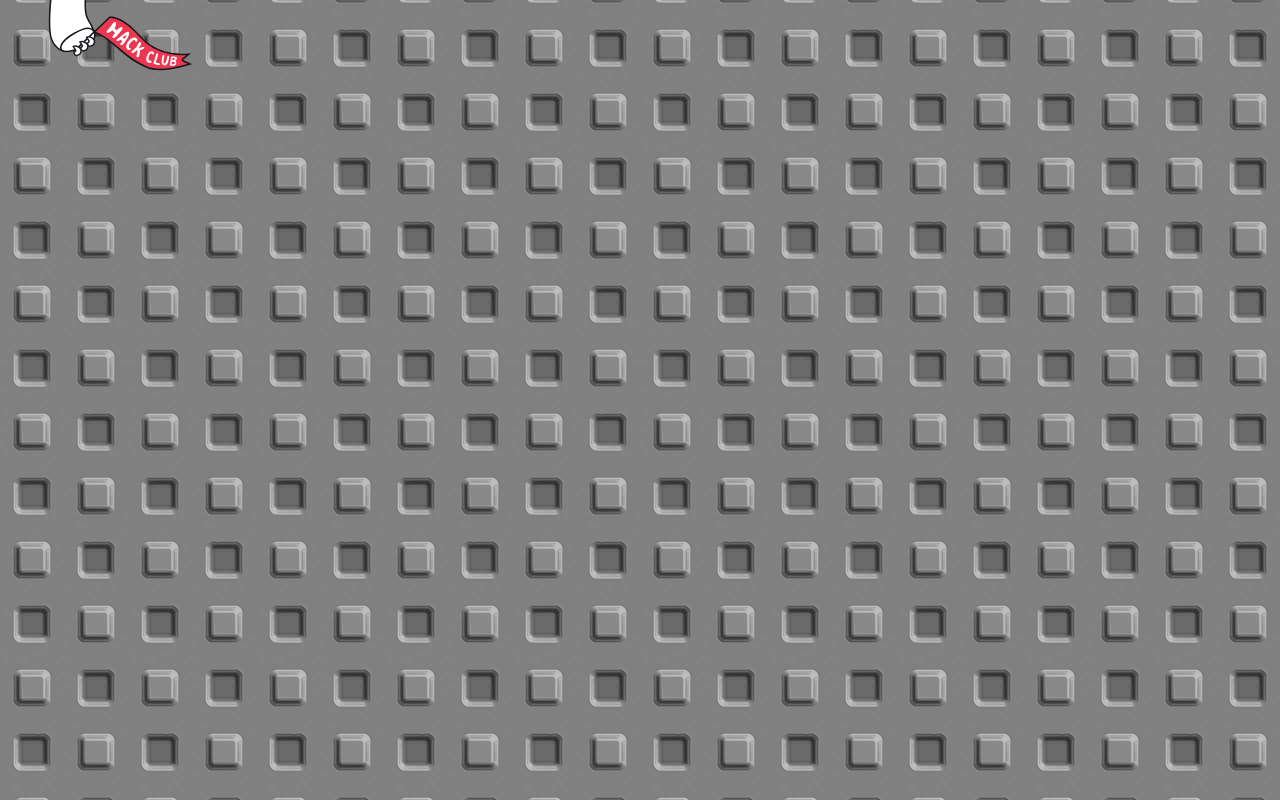
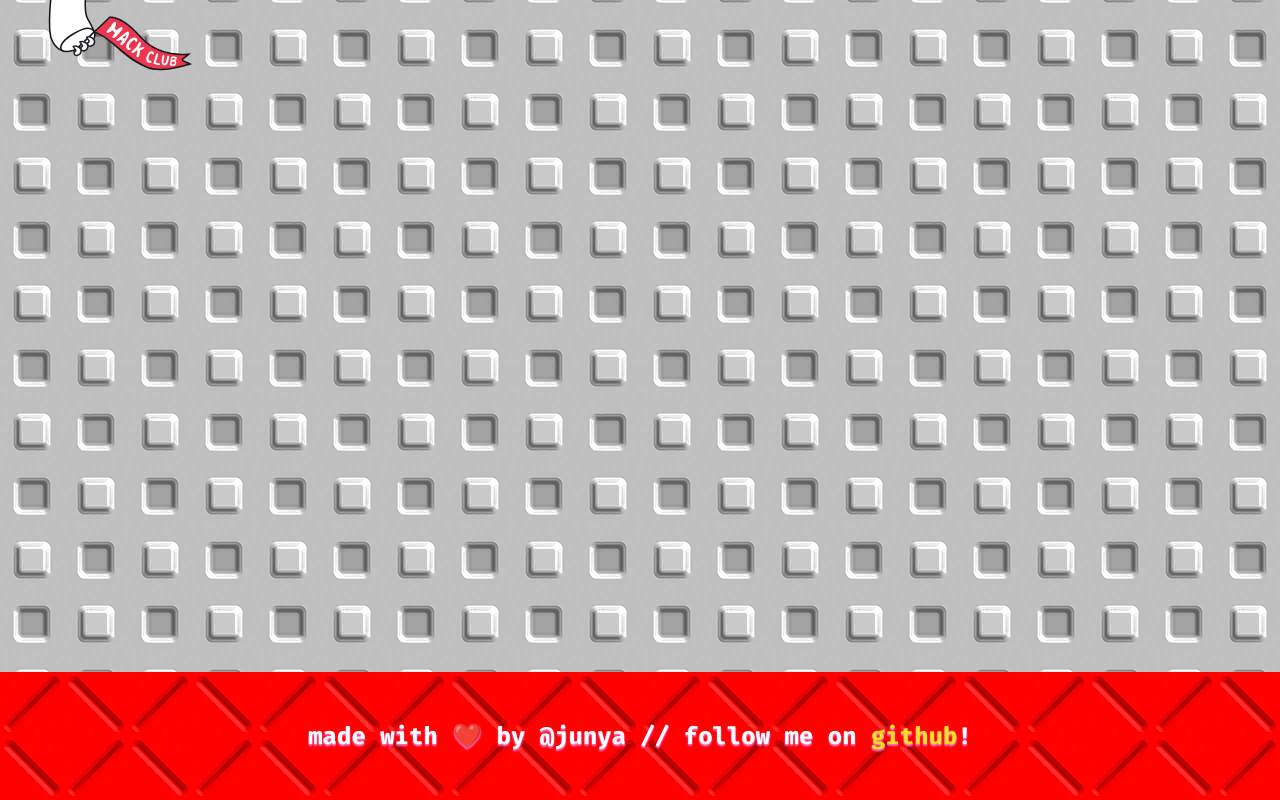
Before and after one commit to junyali/bricklayer-ysws, a React (Vite) app: page / in a window 1280 px wide. Built offline with nearby package versions, Linux system fonts and the light colour scheme.

Commit message:
Add a (really bad) footer

```diff
--- a/src/App.tsx
+++ b/src/App.tsx
@@ -1,11 +1,13 @@
-import {OrpheusFlag} from './components/OrpheusFlag'
+import {OrpheusFlag} from './components/OrpheusFlag';
+import {Footer} from './components/Footer';
 
 function App() {
 	return (
-		<div>
-			<div>
+		<div className="min-h-screen flex flex-col">
+			<div className="flex-grow">
 				<OrpheusFlag />
 			</div>
+			<Footer />
 		</div>
 	)
 }
--- /dev/null
+++ b/src/components/Footer.tsx
@@ -0,0 +1,12 @@
+export function Footer() {
+	return (
+		<footer>
+			<div
+				className="bg-red-600 py-12 text-center bg-repeat bg-[length:512px_512px] text-2xl bg-center"
+				style={{backgroundImage: 'url(/weld_bright_red.png)'}}
+			>
+				<p className="font-bold text-white text-shadow-sm text-shadow-pink-400">made with ❤️ by @junya // follow me on <a href="https://github.com/junyali" target="_blank" className="text-yellow-300 hover:text-yellow-100 underline decoration underline-offset-2 transition-colors">github</a>!</p>
+			</div>
+		</footer>
+	);
+}
--- a/src/index.css
+++ b/src/index.css
@@ -1,12 +1,12 @@
+@import url('https://fonts.googleapis.com/css2?family=Fira+Mono:wght@400;500;700&display=swap');
 @import "tailwindcss";
 
 :root {
-  font-family: system-ui, Avenir, Helvetica, Arial, sans-serif;
+  font-family: 'Fira Mono', Avenir, Helvetica, Arial, sans-serif, system-ui;
   line-height: 1.5;
   font-weight: 400;
 
   color-scheme: light dark;
-  color: rgba(255, 255, 255, 0.87);
   background-color: #242424;
 
   font-synthesis: none;
@@ -16,7 +16,7 @@
 }
 
 body {
-  background-image: url("/universal.png");
+  background-image: url("/universal_white.png");
   background-size: 512px 512px;
   background-repeat: repeat;
   background-position: center;
@@ -24,7 +24,5 @@ body {
 }
 
 a {
-  font-weight: bold;
-  color: #646cff;
   text-decoration: inherit;
 }
```
Also changed, not shown: public/universal_white.png (added), public/weld_bright_red.png (added).
